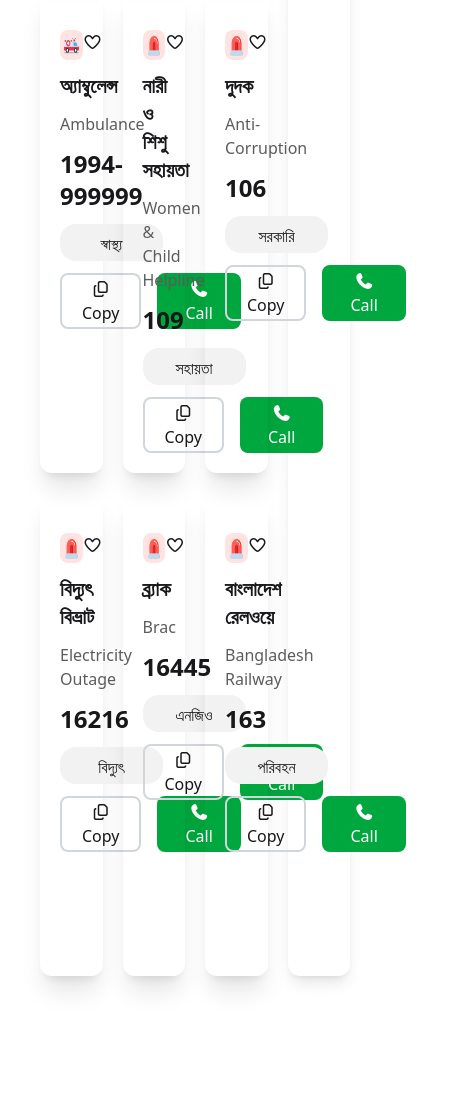
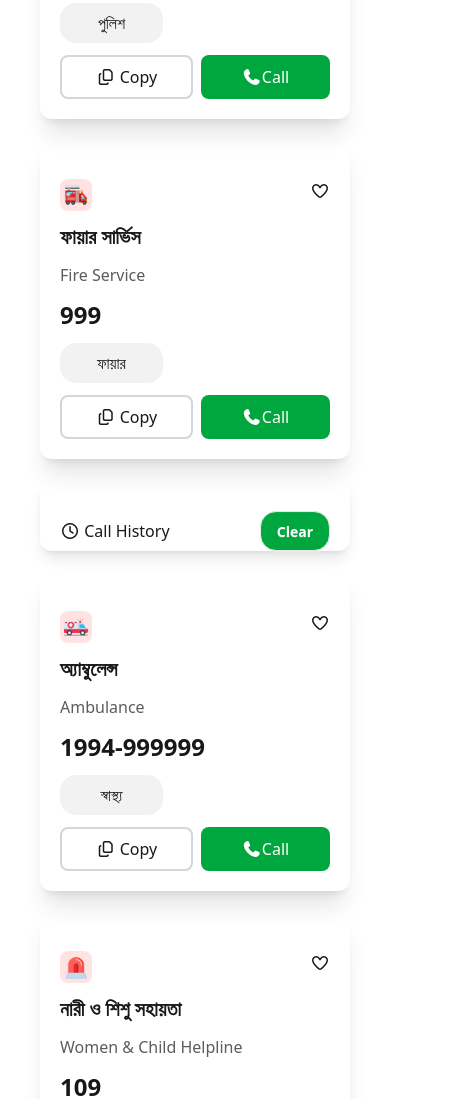
Before and after one commit to tntamim037/Emergency-Hotline, a plain HTML site: page index.html in a window 390 px wide. Shown: the part 901-2000 px from the top of the page, 464 px wide, since content can reach past the window. Before the commit the page ends 1933 px from the top, so only its background shows below. Drawn offline with nearby package versions, Linux system fonts and the light colour scheme.

Commit message:
fifth commit whice is almost responsive

```diff
--- a/index.html
+++ b/index.html
@@ -13,47 +13,47 @@
 
 </head>
 <body>
-    <header class="flex justify-between items-center mx-10 my-4 bg-white">
+    <header class="flex justify-between items-center md:mx-10 mx-4 my-4 bg-white">
         <div class="left_side flex gap-4 justify-center items-center">
-            <img src="./assets/logo.png" alt="" class="h-[50px] w-[50px]">
-            <h1 class="text-[#006747] font-bold text-2xl">Emergency <br> Service</h1>
+            <img src="./assets/logo.png" alt="" class="h-16 w-16 md:h-[50px] md:w-[50px]">
+            <h1 class="text-[#006747] font-bold text-xl md:text-2xl">Emergency <br> Service</h1>
         </div>
 
         <div class="right_side flex gap-3">
-            <div class="flex bg-[#41ff6b1a] px-6 justify-center items-center rounded-2xl gap-2 font-bold">
+            <div class="flex bg-[#41ff6b1a] px-3 md:px-6 justify-center items-center rounded-2xl gap-2 font-bold">
                 <span id="love_count">0</span>
                 <img class="h-[30px] w-[30px] " src="./assets/heart.png" alt="">
             </div>
 
-            <div class="flex bg-[#41ff6b1a] px-8 justify-center items-center rounded-2xl gap-2 font-bold">
+            <div class="flex bg-[#41ff6b1a] px-4 md:px-8 justify-center items-center rounded-2xl gap-2 font-bold">
                 <span>0</span>
                 <img class="h-[24px] w-[24px] " src="./assets/coin.png" alt="">
             </div>
 
-            <div class="btn bg-[#00A63E] text-white rounded-2xl px-6">0 Copy</div>
+            <div class="btn bg-[#00A63E] text-white rounded-2xl px-2 py-2 md:px-6">0 Copy</div>
         </div>
 
     </header>
 
-    <nav class="items-center flex flex-col justify-center gap-3 bg-gradient-to-r from-[#013223] via-[#006747] to-[#013223]">
-        <img class="w-[92px] h-[92px] mt-4" src="./assets/logo.png" alt="">
-        <h1 class="font-bold text-white text-3xl">জরুরি সেবা ডিরেক্টরি</h1>
-        <p class="text-white mb-5 font-bold">Government Emergency Services at Your Fingertip – A Project by  Government of the People’s Republic of Bangladesh</p>
+    <nav class="w-full items-center flex flex-col justify-center gap-3 bg-gradient-to-r from-[#013223] via-[#006747] to-[#013223]">
+        <img class="w-20 h-20 md:w-24 md:h-24 mt-4" src="./assets/logo.png" alt="">
+        <h1 class="font-bold text-white text-2xl md:text-3xl">জরুরি সেবা ডিরেক্টরি</h1>
+        <p class="text-white mb-5 font-bold text-center px-4 text-sm md:text-base">Government Emergency Services at Your Fingertip – A Project by  Government of the People’s Republic of Bangladesh</p>
     </nav>
-    <main class="grid grid-cols-4 grid-rows-3 gap-5 mt-8 mb-14 mx-10">
+    <main class="grid grid-cols-1 md:grid-cols-4 grid-rows-3 gap-5 mt-8 mb-14 mx-10">
         <!-- div--------111111 -->
         <div id="" class="flex flex-col gap-3 p-5 shadow-xl rounded-xl">
             <div class="flex justify-between mt-5">
-              <img class="w-[30px] h-[30px] bg-[#FFE3E2] rounded-lg p-1" src="./assets/emergency.png" alt="">
+              <img class="w-8 h-8 md:w-[30px] md:h-[30px]  bg-[#FFE3E2] rounded-lg p-1" src="./assets/emergency.png" alt="">
              <span onclick="increaseLove()"><i class="fa-regular fa-heart"></i></span>
             </div>
             <h1 class="font-bold text-xl">জাতীয় জরুরি সেবা</h1>
             <p class="text-[#5C5C5C]">National Emergency</p>
             <h2 class="font-bold text-2xl">999</h2>
-            <p class="bg-[#f2f2f2] rounded-2xl text-center py-2 w-[103px] h-[37px]">সার্বজনীন</p>
+            <p class="bg-[#f2f2f2] rounded-2xl text-center py-2 h-auto w-full  max-w-[103px]">সার্বজনীন</p>
             <div class="button_div flex">
-                <button class="rounded-lg px-5 border-2 border-gray-300"><i class="fa-regular fa-copy w-full"></i>Copy</button>
-                <button class="rounded-lg bg-[#00A63E] text-white ml-4 px-7 py-1"><i class="fa-solid fa-phone"></i>Call</button>
+                <button class="rounded-lg px-3 py-2 flex-1 text-center border-2 border-gray-300"><i class="fa-regular fa-copy mr-1"></i>Copy</button>
+                <button class="rounded-lg bg-[#00A63E] text-white ml-2 md:ml-4 px-3 py-2 text-center flex-1"><i class="fa-solid fa-phone"></i>Call</button>
 
             </div>
         </div>
@@ -61,16 +61,16 @@
         <!-- div--------222222222222 -->
         <div id="" class="flex flex-col gap-3 p-5 shadow-xl rounded-xl">
             <div class="flex justify-between mt-5">
-              <img class="w-[30px] h-[30px] bg-[#dfefff] rounded-lg p-1" src="./assets/police.png" alt="">
+              <img class="w-8 h-8 md:w-[30px] md:h-[30px]  bg-[#dfefff] rounded-lg p-1" src="./assets/police.png" alt="">
               <span onclick="increaseLove()"><i class="fa-regular fa-heart"></i></span>
             </div>
             <h1 class="font-bold text-xl">পুলিশ</h1>
             <p class="text-[#5C5C5C]">Police</p>
             <h2 class="font-bold text-2xl">999</h2>
-            <p class="bg-[#f2f2f2] rounded-2xl text-center py-2 w-[103px] h-[37px]">পুলিশ</p>
+            <p class="bg-[#f2f2f2] rounded-2xl text-center py-2 h-auto w-full  max-w-[103px]">পুলিশ</p>
             <div class="button_div flex">
-                <button class="rounded-lg px-5 border-2 border-gray-300"><i class="fa-regular fa-copy w-full"></i>Copy</button>
-                <button class="rounded-lg bg-[#00A63E] text-white ml-4 px-7 py-1"><i class="fa-solid fa-phone"></i>Call</button>
+                <button class="rounded-lg px-3 py-2 flex-1 text-center md:px-5 border-2 border-gray-300"><i class="fa-regular fa-copy mr-1"></i>Copy</button>
+                <button class="rounded-lg bg-[#00A63E] text-white ml-2 md:ml-4 md:px-7 px-3 py-2 text-center flex-1"><i class="fa-solid fa-phone"></i>Call</button>
 
             </div>
         </div>
@@ -78,16 +78,16 @@
         <!-- div--------3333333333333333 -->
         <div id="" class="flex flex-col gap-3 p-5 shadow-xl rounded-xl">
             <div class="flex justify-between mt-5">
-              <img class="w-[30px] h-[30px] bg-[#FFE3E2] rounded-lg p-1" src="./assets/fire-service.png" alt="">
+              <img class="w-8 h-8 md:w-[30px] md:h-[30px]  bg-[#FFE3E2] rounded-lg p-1" src="./assets/fire-service.png" alt="">
               <span onclick="increaseLove()"><i class="fa-regular fa-heart"></i></span>
             </div>
             <h1 class="font-bold text-xl">ফায়ার সার্ভিস</h1>
             <p class="text-[#5C5C5C]">Fire Service</p>
             <h2 class="font-bold text-2xl">999</h2>
-            <p class="bg-[#f2f2f2] rounded-2xl text-center py-2 w-[103px] h-[37px]">ফায়ার</p>
+            <p class="bg-[#f2f2f2] rounded-2xl text-center py-2 h-auto w-full  max-w-[103px]">ফায়ার</p>
             <div class="button_div flex">
-                <button class="rounded-lg px-5 border-2 border-gray-300"><i class="fa-regular fa-copy w-full"></i>Copy</button>
-                <button class="rounded-lg bg-[#00A63E] text-white ml-4 px-7 py-1"><i class="fa-solid fa-phone"></i>Call</button>
+                <button class="rounded-lg px-3 py-2 flex-1 text-center md:px-5 border-2 border-gray-300"><i class="fa-regular fa-copy mr-1"></i>Copy</button>
+                <button class="rounded-lg bg-[#00A63E] text-white ml-2 md:ml-4 md:px-7 px-3 py-2 text-center flex-1"><i class="fa-solid fa-phone"></i>Call</button>
 
             </div>
         </div>
@@ -95,22 +95,22 @@
         <!-- div--------444444444444444 -->
         <div id="" class="flex row-span-3 justify-between px-5 pt-8 shadow-lg rounded-xl">
                 <p class="pt-2"><i class="fa-regular fa-clock"></i>  Call History</p>
-                <button class="btn bg-[#00A63E] text-white rounded-2xl px-8">Clear</button>
+                <button class="btn bg-[#00A63E] text-white rounded-2xl md:px-8 px-4 py-2">Clear</button>
         </div>
 
         <!-- div--------55555555555555555 -->
         <div id="" class="flex flex-col gap-3 p-5 shadow-xl rounded-xl">
             <div class="flex justify-between mt-5">
-              <img class="w-[30px] h-[30px] bg-[#FFE3E2] rounded-lg p-1" src="./assets/ambulance.png" alt="">
+              <img class="w-8 h-8 md:w-[30px] md:h-[30px]  bg-[#FFE3E2] rounded-lg p-1" src="./assets/ambulance.png" alt="">
               <span onclick="increaseLove()"><i class="fa-regular fa-heart"></i></span>
             </div>
             <h1 class="font-bold text-xl">অ্যাম্বুলেন্স</h1>
             <p class="text-[#5C5C5C]">Ambulance</p>
             <h2 class="font-bold text-2xl">1994-999999</h2>
-            <p class="bg-[#f2f2f2] rounded-2xl text-center py-2 w-[103px] h-[37px]">স্বাস্থ্য</p>
+            <p class="bg-[#f2f2f2] rounded-2xl text-center py-2 h-auto w-full  max-w-[103px]">স্বাস্থ্য</p>
             <div class="button_div flex">
-                <button class="rounded-lg px-5 border-2 border-gray-300"><i class="fa-regular fa-copy w-full"></i>Copy</button>
-                <button class="rounded-lg bg-[#00A63E] text-white ml-4 px-7 py-1"><i class="fa-solid fa-phone"></i>Call</button>
+                <button class="rounded-lg px-3 py-2 flex-1 text-center md:px-5 border-2 border-gray-300"><i class="fa-regular fa-copy mr-1"></i>Copy</button>
+                <button class="rounded-lg bg-[#00A63E] text-white ml-2 md:ml-4 md:px-7 px-3 py-2 text-center flex-1"><i class="fa-solid fa-phone"></i>Call</button>
 
             </div>
         </div>
@@ -118,16 +118,16 @@
         <!-- div--------6666666666666666 -->
         <div id="" class="flex flex-col gap-3 p-5 shadow-xl rounded-xl">
             <div class="flex justify-between mt-5">
-              <img class="w-[30px] h-[30px] bg-[#FFE3E2] rounded-lg p-1" src="./assets/emergency.png" alt="">
+              <img class="w-8 h-8 md:w-[30px] md:h-[30px]  bg-[#FFE3E2] rounded-lg p-1" src="./assets/emergency.png" alt="">
               <span onclick="increaseLove()"><i class="fa-regular fa-heart"></i></span>
             </div>
             <h1 class="font-bold text-xl">নারী ও শিশু সহায়তা</h1>
             <p class="text-[#5C5C5C]">Women & Child Helpline</p>
             <h2 class="font-bold text-2xl">109</h2>
-            <p class="bg-[#f2f2f2] rounded-2xl text-center py-2 w-[103px] h-[37px]">সহায়তা</p>
+            <p class="bg-[#f2f2f2] rounded-2xl text-center py-2 h-auto w-full  max-w-[103px]">সহায়তা</p>
             <div class="button_div flex">
-                <button class="rounded-lg px-5 border-2 border-gray-300"><i class="fa-regular fa-copy w-full"></i>Copy</button>
-                <button class="rounded-lg bg-[#00A63E] text-white ml-4 px-7 py-1"><i class="fa-solid fa-phone"></i>Call</button>
+                <button class="rounded-lg px-3 py-2 flex-1 text-center md:px-5 border-2 border-gray-300"><i class="fa-regular fa-copy mr-1"></i>Copy</button>
+                <button class="rounded-lg bg-[#00A63E] text-white ml-2 md:ml-4 md:px-7 px-3 py-2 text-center flex-1"><i class="fa-solid fa-phone"></i>Call</button>
 
             </div>
         </div>
@@ -135,16 +135,16 @@
         <!-- div--------777777777777 -->
         <div id="" class="flex flex-col gap-3 p-5 shadow-xl rounded-xl">
             <div class="flex justify-between mt-5">
-              <img class="w-[30px] h-[30px] bg-[#FFE3E2] rounded-lg p-1" src="./assets/emergency.png" alt="">
+              <img class="w-8 h-8 md:w-[30px] md:h-[30px]  bg-[#FFE3E2] rounded-lg p-1" src="./assets/emergency.png" alt="">
               <span onclick="increaseLove()"><i class="fa-regular fa-heart"></i></span>
             </div>
             <h1 class="font-bold text-xl">দুদক</h1>
             <p class="text-[#5C5C5C]">Anti-Corruption</p>
             <h2 class="font-bold text-2xl">106</h2>
-            <p class="bg-[#f2f2f2] rounded-2xl text-center py-2 w-[103px] h-[37px]">সরকারি</p>
+            <p class="bg-[#f2f2f2] rounded-2xl text-center py-2 h-auto w-full  max-w-[103px]">সরকারি</p>
             <div class="button_div flex">
-                <button class="rounded-lg px-5 border-2 border-gray-300"><i class="fa-regular fa-copy w-full"></i>Copy</button>
-                <button class="rounded-lg bg-[#00A63E] text-white ml-4 px-7 py-1"><i class="fa-solid fa-phone"></i>Call</button>
+                <button class="rounded-lg px-3 py-2 flex-1 text-center md:px-5 border-2 border-gray-300"><i class="fa-regular fa-copy mr-1"></i>Copy</button>
+                <button class="rounded-lg bg-[#00A63E] text-white ml-2 md:ml-4 md:px-7 px-3 py-2 text-center flex-1"><i class="fa-solid fa-phone"></i>Call</button>
 
             </div>
         </div>
@@ -152,16 +152,16 @@
         <!-- div--------8888888888888 -->
         <div id="" class="flex flex-col gap-3 p-5 shadow-xl rounded-xl">
             <div class="flex justify-between mt-5">
-              <img class="w-[30px] h-[30px] bg-[#FFE3E2] rounded-lg p-1" src="./assets/emergency.png" alt="">
+              <img class="w-8 h-8 md:w-[30px] md:h-[30px]  bg-[#FFE3E2] rounded-lg p-1" src="./assets/emergency.png" alt="">
               <span onclick="increaseLove()"><i class="fa-regular fa-heart"></i></span>
             </div>
             <h1 class="font-bold text-xl">বিদ্যুৎ বিভ্রাট</h1>
             <p class="text-[#5C5C5C]">Electricity Outage</p>
             <h2 class="font-bold text-2xl">16216</h2>
-            <p class="bg-[#f2f2f2] rounded-2xl text-center py-2 w-[103px] h-[37px]">বিদ্যুৎ</p>
+            <p class="bg-[#f2f2f2] rounded-2xl text-center py-2 h-auto w-full  max-w-[103px]">বিদ্যুৎ</p>
             <div class="button_div flex">
-                <button class="rounded-lg px-5 border-2 border-gray-300"><i class="fa-regular fa-copy w-full"></i>Copy</button>
-                <button class="rounded-lg bg-[#00A63E] text-white ml-4 px-7 py-1"><i class="fa-solid fa-phone"></i>Call</button>
+                <button class="rounded-lg px-3 py-2 flex-1 text-center md:px-5 border-2 border-gray-300"><i class="fa-regular fa-copy mr-1"></i>Copy</button>
+                <button class="rounded-lg bg-[#00A63E] text-white ml-2 md:ml-4 md:px-7 px-3 py-2 text-center flex-1"><i class="fa-solid fa-phone"></i>Call</button>
 
             </div>
         </div>
@@ -169,16 +169,16 @@
         <!-- div--------999999999999999 -->
         <div id="" class="flex flex-col gap-3 p-5 shadow-xl rounded-xl">
             <div class="flex justify-between mt-5">
-              <img class="w-[30px] h-[30px] bg-[#FFE3E2] rounded-lg p-1" src="./assets/emergency.png" alt="">
+              <img class="w-8 h-8 md:w-[30px] md:h-[30px]  bg-[#FFE3E2] rounded-lg p-1" src="./assets/emergency.png" alt="">
               <span onclick="increaseLove()"><i class="fa-regular fa-heart"></i></span>
             </div>
             <h1 class="font-bold text-xl">ব্র্যাক</h1>
             <p class="text-[#5C5C5C]">Brac</p>
             <h2 class="font-bold text-2xl">16445</h2>
-            <p class="bg-[#f2f2f2] rounded-2xl text-center py-2 w-[103px] h-[37px]">এনজিও</p>
+            <p class="bg-[#f2f2f2] rounded-2xl text-center py-2 h-auto w-full  max-w-[103px]">এনজিও</p>
             <div class="button_div flex">
-                <button class="rounded-lg px-5 border-2 border-gray-300"><i class="fa-regular fa-copy w-full"></i>Copy</button>
-                <button class="rounded-lg bg-[#00A63E] text-white ml-4 px-7 py-1"><i class="fa-solid fa-phone"></i>Call</button>
+                <button class="rounded-lg px-3 py-2 flex-1 text-center md:px-5 border-2 border-gray-300"><i class="fa-regular fa-copy mr-1"></i>Copy</button>
+                <button class="rounded-lg bg-[#00A63E] text-white ml-2 md:ml-4 md:px-7 px-3 py-2 text-center flex-1"><i class="fa-solid fa-phone"></i>Call</button>
 
             </div>
         </div>
@@ -186,16 +186,16 @@
         <!-- div--------101010101010 -->
         <div id="" class="flex flex-col gap-3 p-5 shadow-xl rounded-xl">
             <div class="flex justify-between mt-5">
-              <img class="w-[30px] h-[30px] bg-[#FFE3E2] rounded-lg p-1" src="./assets/emergency.png" alt="">
+              <img class="w-8 h-8 md:w-[30px] md:h-[30px]  bg-[#FFE3E2] rounded-lg p-1" src="./assets/emergency.png" alt="">
               <span onclick="increaseLove()"><i class="fa-regular fa-heart"></i></span>
             </div>
             <h1 class="font-bold text-xl">বাংলাদেশ রেলওয়ে</h1>
             <p class="text-[#5C5C5C]">Bangladesh Railway</p>
             <h2 class="font-bold text-2xl">163</h2>
-            <p class="bg-[#f2f2f2] rounded-2xl text-center py-2 w-[103px] h-[37px]">পরিবহন</p>
+            <p class="bg-[#f2f2f2] rounded-2xl text-center py-2 h-auto w-full  max-w-[103px]">পরিবহন</p>
             <div class="button_div flex">
-                <button class="rounded-lg px-5 border-2 border-gray-300"><i class="fa-regular fa-copy w-full"></i>Copy</button>
-                <button class="rounded-lg bg-[#00A63E] text-white ml-4 px-7 py-1"><i class="fa-solid fa-phone"></i>Call</button>
+                <button class="rounded-lg px-3 py-2 flex-1 text-center md:px-5 border-2 border-gray-300"><i class="fa-regular fa-copy mr-1"></i>Copy</button>
+                <button class="rounded-lg bg-[#00A63E] text-white ml-2 md:ml-4 md:px-7 px-3 py-2 text-center flex-1"><i class="fa-solid fa-phone"></i>Call</button>
 
             </div>
         </div>
```
